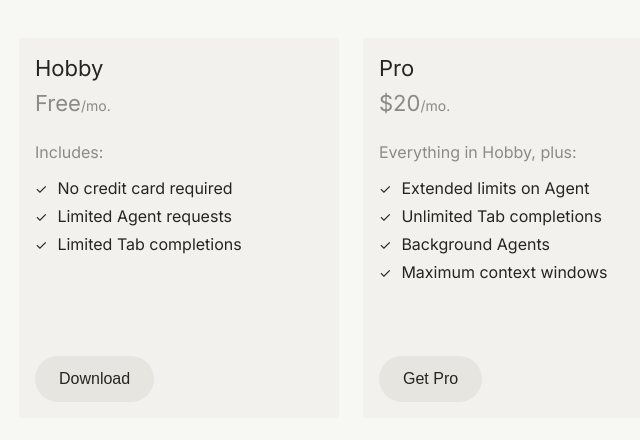
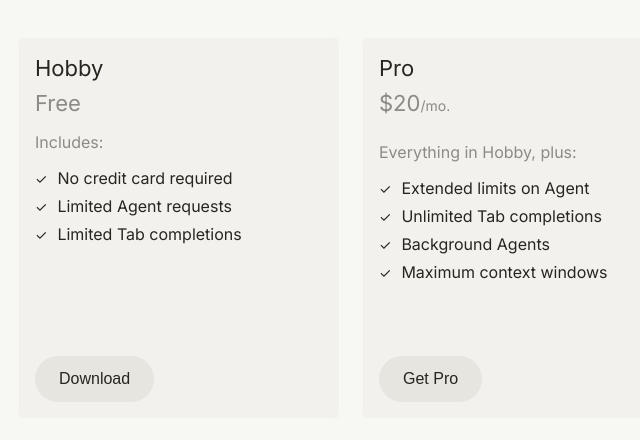
Before and after one commit to Baasvaes/Cool-first-Git-project, a plain HTML site: page index.html in a window 1280 px wide. Shown: the part 172-612 px from the top of the page, without its empty margins (289-929 px from the left). Drawn offline with Linux system fonts and the light colour scheme.

Commit message:
Update index.html

```diff
--- a/index.html
+++ b/index.html
@@ -16,7 +16,6 @@
                 <h3 class="card-title">Hobby</h3>
                 <p class="card-price">
                     <span class="card-price-amount">Free</span>
-                    <span class="card-price-period">/mo.</span>
                 </p>
                 <div class="card-content">
                     <p class="includes-text">Includes:</p>
```
